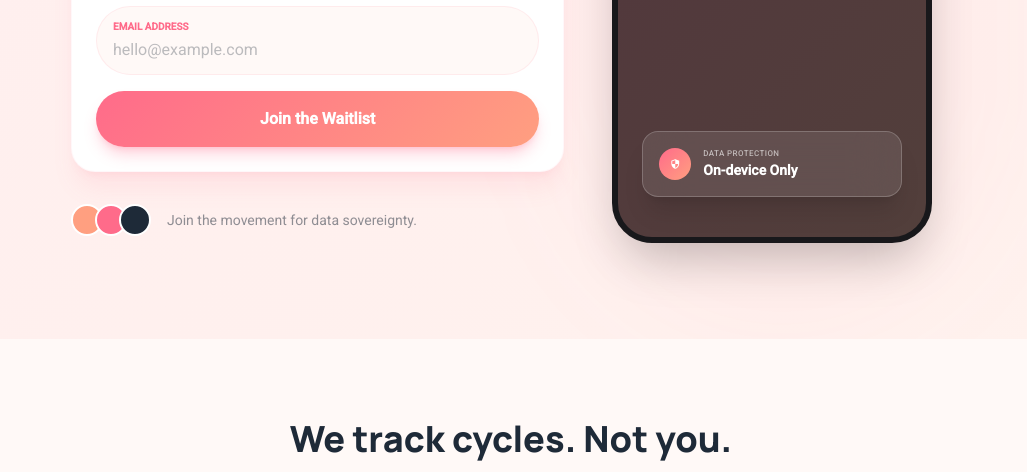
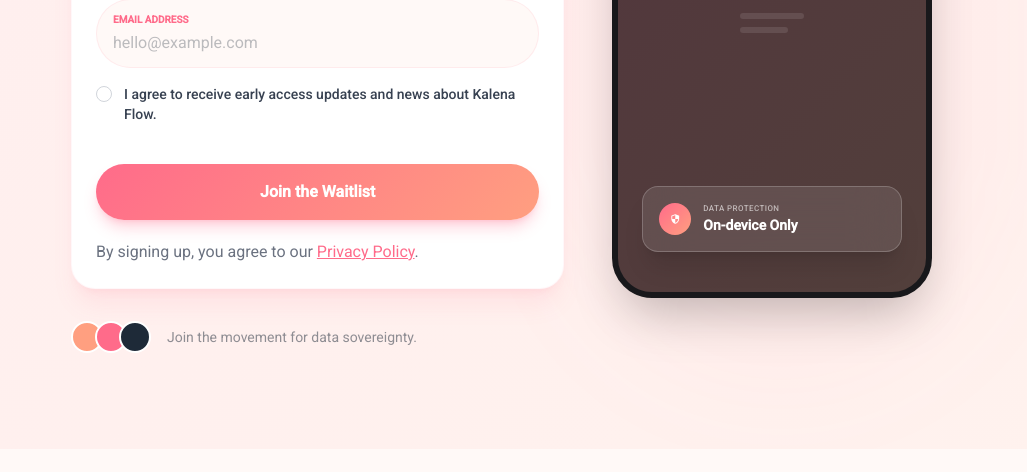
Before and after one commit to aoifeshannon/kalena-flow-web, a plain HTML site: page index.html in a window 1280 px wide. Shown: the part 576-1048 px from the top of the page, without its empty margins (129-1156 px from the left). Drawn offline with nearby package versions, Linux system fonts and the light colour scheme.

Commit message:
add opt-in

```diff
--- a/index.html
+++ b/index.html
@@ -149,11 +149,31 @@
 <label class="block text-[10px] uppercase font-bold text-primary mb-1">Email Address</label>
 <input class="w-full bg-transparent border-none focus:ring-0 p-0 text-midnight dark:text-white placeholder:text-midnight/30 text-base font-body" id="email-input" placeholder="hello@example.com" type="email" name="email"/>
 </div>
+        <div class="flex items-start mb-6">
+  <div class="flex items-center h-5">
+    <input
+      id="consent-checkbox"
+      type="checkbox"
+      required
+      class="w-4 h-4 text-[#FF6B8A] bg-white border-gray-300 rounded focus:ring-[#FF6B8A] cursor-pointer transition-colors"
+    >
+  </div>
+  <div class="ml-3 text-sm">
+    <label for="consent-checkbox" class="font-medium text-gray-700">
+      I agree to receive early access updates and news about Kalena Flow.
+    </label>
+
+  </div>
+</div>
 <button class="hero-gradient text-white px-8 py-4 rounded-xl font-bold hover:brightness-110 active:scale-[0.98] transition-all shadow-lg shadow-primary/30 w-full" id="submit-btn" type="submit">
                                 Join the Waitlist
         <div id="spinner" class="hidden w-5 h-5 border-2 border-white border-t-transparent rounded-full animate-spin"></div>
                             </button>
         <div id="feedback" class="hidden mt-4 p-4 rounded-xl text-sm font-medium"></div>
+         <p class="text-gray-500 mt-1">
+      By signing up, you agree to our
+      <a href="/privacy-policy.html" class="text-[#FF6B8A] underline hover:text-[#FF9F80]">Privacy Policy</a>.
+    </p>
 </form>
 </div>
 <div class="flex items-center gap-4 text-sm text-midnight/50 dark:text-white/50 font-body">
```
